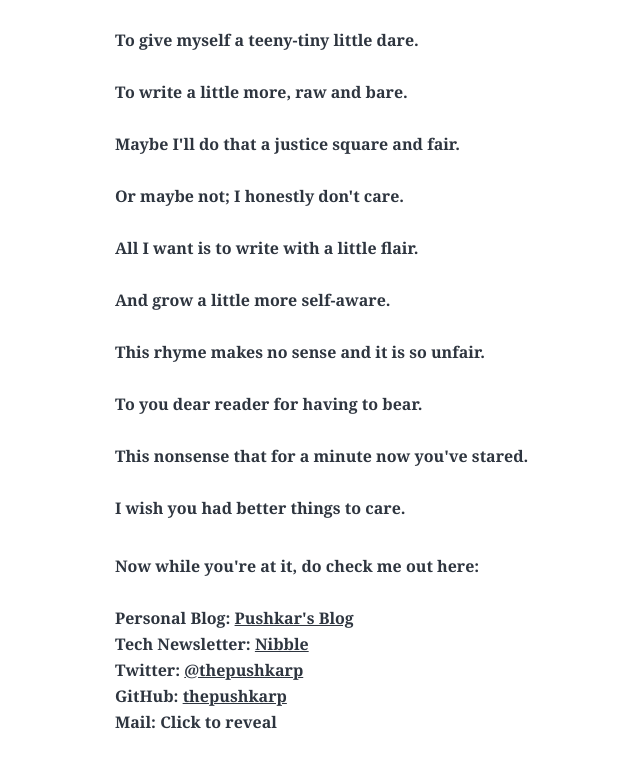
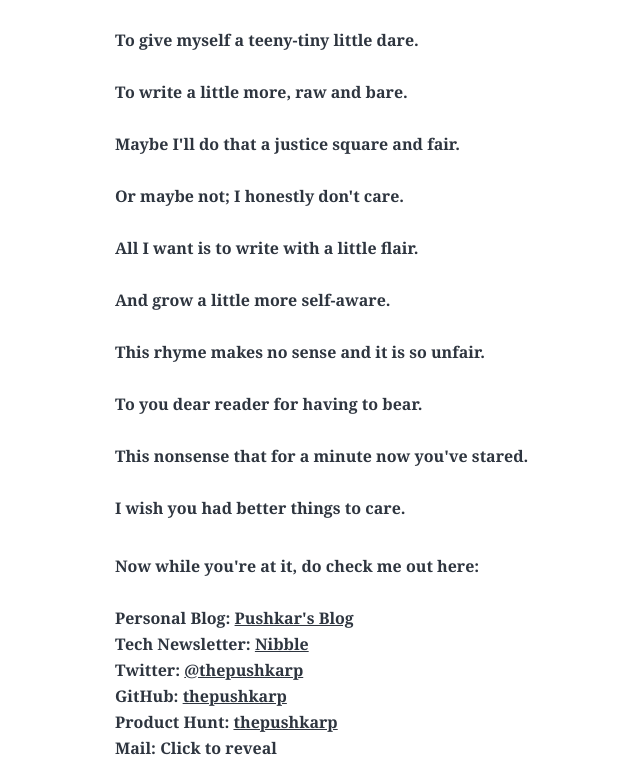
Before and after one commit to thepushkarp/thepushkarp-site, a Gatsby site: page / in a window 1280 px wide. Shown: the part 328-1093 px from the top of the page, without its empty margins (209-849 px from the left). Built offline with nearby package versions, Linux system fonts and the light colour scheme; Gatsby itself is replaced by a stand-in of ours; grey boxes are pictures that could not be loaded; a web font is replaced by a local one.

Commit message:
Update index.js

```diff
--- a/src/pages/index.js
+++ b/src/pages/index.js
@@ -130,6 +130,15 @@
           thepushkarp
         </a>
         <br />
+        Product Hunt:{' '}
+        <a
+          href="https://www.producthunt.com/@thepushkarp"
+          target="_blank"
+          rel="noopener noreferrer"
+        >
+          thepushkarp
+        </a>
+        <br />
         Mail:{' '}
         <span
           className="hi-there-fellow-geek"
```
